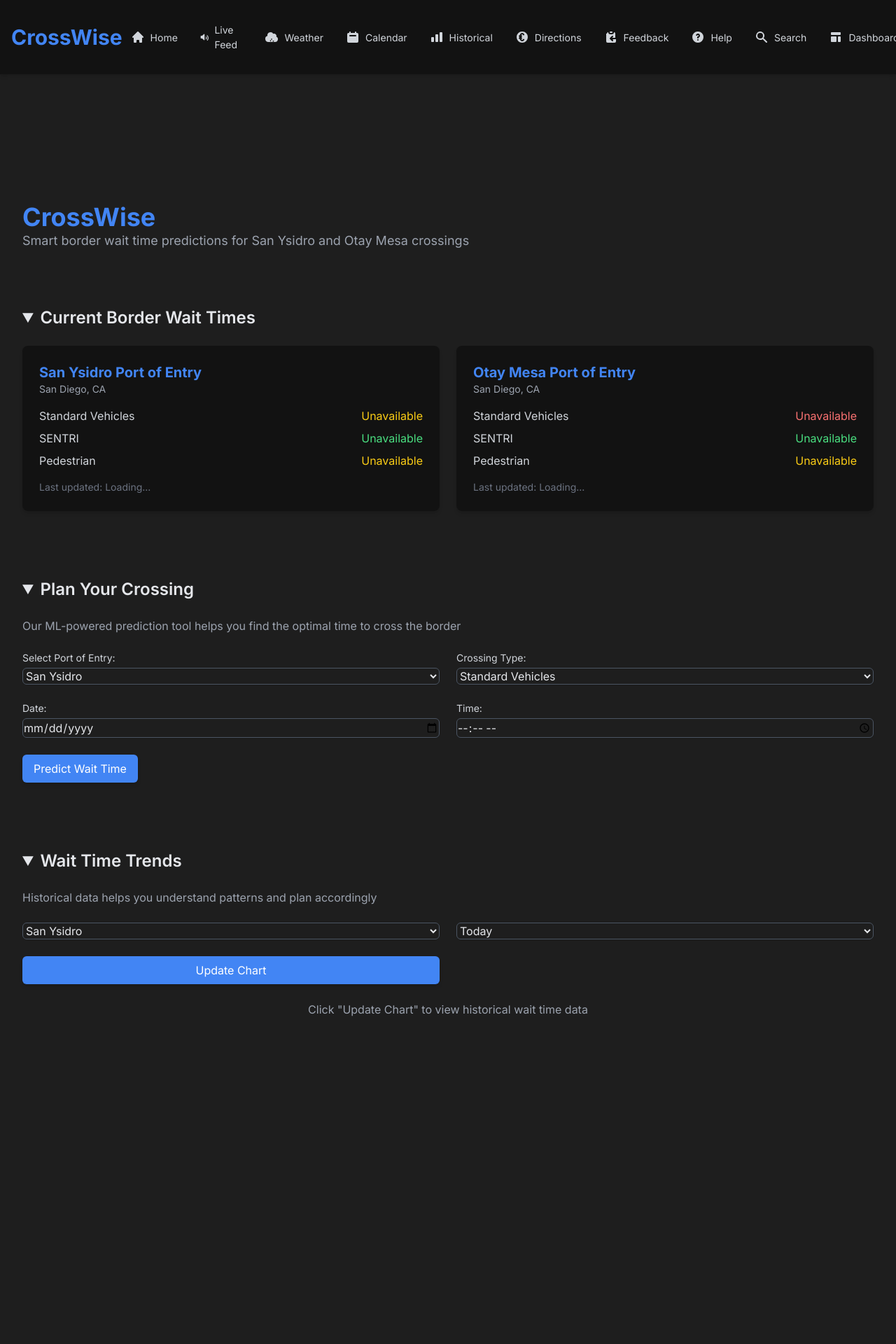
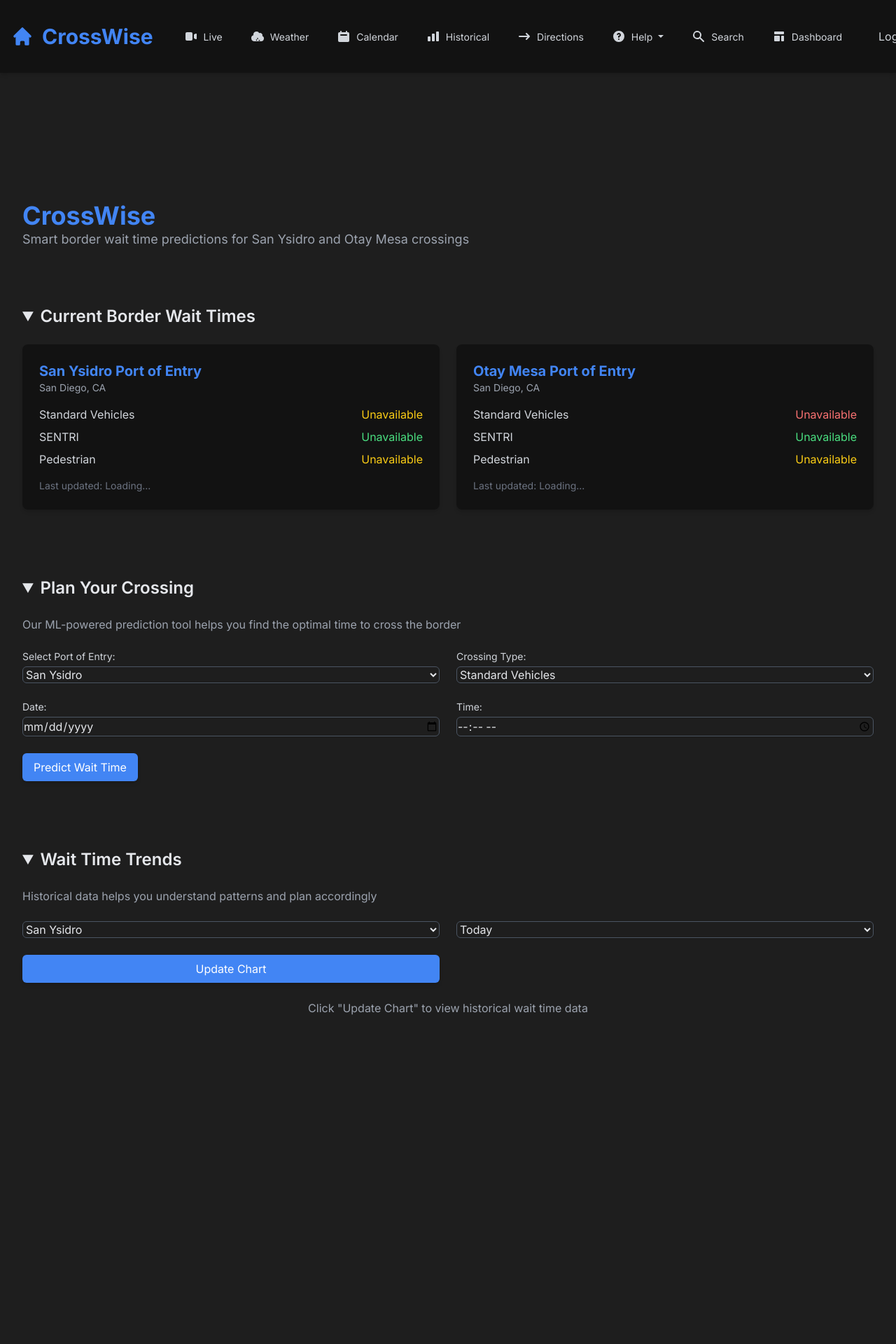
Before and after one commit to illuminati1618/CrossWise, a Jekyll site: the page built from index.html, in a window 1280 px wide. Shown: the top 1920 px of the page at 70% size. Built offline with Jekyll 4.4.1, drawn with Linux system fonts in a browser that asks for light colours; nearby versions of some CDN libraries.

Commit message:
save the world for the second time in one day and make the nav bar the most amazing thing mankind has ever witnessed

```diff
--- a/_layouts/tailwind.html
+++ b/_layouts/tailwind.html
@@ -77,6 +77,22 @@
         color: white;
       }
 
+      .logo-link {
+        display: inline-flex;
+        align-items: center;
+        text-decoration: none;
+        color: inherit;
+        transition: all 0.2s ease-in-out;
+      }
+
+      .logo-link:hover {
+        transform: translateY(-1px);
+      }
+
+      .logo-link:hover svg {
+        transform: scale(1.1);
+      }
+
       .nav-link {
         display: inline-flex;
         align-items: center;
@@ -107,9 +123,95 @@
         font-weight: 500;
       }
 
+      /* Dropdown Styles */
+      .dropdown {
+        position: relative;
+        display: inline-block;
+      }
+
+      .dropdown-content {
+        position: absolute;
+        top: 100%;
+        right: 0;
+        background-color: var(--color-dark);
+        min-width: 180px;
+        border: 1px solid #3c4c60;
+        border-radius: 0.5rem;
+        box-shadow: 0 10px 25px rgba(0, 0, 0, 0.3);
+        z-index: 1000;
+        opacity: 0;
+        visibility: hidden;
+        transform: translateY(-10px);
+        transition: all 0.3s cubic-bezier(0.4, 0, 0.2, 1);
+        margin-top: 0.5rem;
+      }
+
+      .dropdown:hover .dropdown-content {
+        opacity: 1;
+        visibility: visible;
+        transform: translateY(0);
+      }
+
+      .dropdown-item {
+        display: flex;
+        align-items: center;
+        padding: 0.75rem 1rem;
+        color: #d1d5db;
+        text-decoration: none;
+        transition: all 0.2s ease-in-out;
+        border-radius: 0.375rem;
+        margin: 0.25rem;
+        font-size: 0.875rem;
+        font-weight: 500;
+      }
+
+      .dropdown-item:hover {
+        background-color: rgba(66, 133, 244, 0.1);
+        color: var(--color-accent);
+        transform: translateX(4px);
+      }
+
+      .dropdown-item svg {
+        transition: all 0.2s ease-in-out;
+        margin-right: 0.5rem;
+      }
+
+      .dropdown-item:hover svg {
+        transform: scale(1.1);
+        color: var(--color-accent);
+      }
+
+      .dropdown-separator {
+        height: 1px;
+        background-color: #3c4c60;
+        margin: 0.25rem 0;
+      }
+
+      /* Arrow indicator for dropdown */
+      .dropdown-trigger::after {
+        content: '';
+        display: inline-block;
+        width: 0;
+        height: 0;
+        margin-left: 0.5rem;
+        border-left: 4px solid transparent;
+        border-right: 4px solid transparent;
+        border-top: 4px solid currentColor;
+        transition: transform 0.2s ease-in-out;
+      }
+
+      .dropdown:hover .dropdown-trigger::after {
+        transform: rotate(180deg);
+      }
+
       @media (max-width: 768px) {
         .nav-link-text {
           display: none;
+        }
+
+        .dropdown-content {
+          right: -50px;
+          min-width: 160px;
         }
       }
     </style>
@@ -118,22 +220,19 @@
     <!-- Header -->
     <header class="bg-dark shadow-md py-6">
       <div class="max-w-7xl mx-auto px-4 flex justify-between items-center">
-        <h1 class="text-3xl font-bold text-accent">CrossWise</h1>
-        <nav class="flex items-center space-x-2">
-          <!-- Home -->
-          <a href="{{ site.baseurl }}/" class="nav-link" title="Home">
-            <svg class="w-5 h-5" fill="currentColor" viewBox="0 0 20 20">
+        <a href="{{ site.baseurl }}/" class="logo-link mr-8">
+          <svg class="w-8 h-8 mr-3 text-accent" fill="currentColor" viewBox="0 0 20 20">
             <path d="M10.707 2.293a1 1 0 00-1.414 0l-7 7a1 1 0 001.414 1.414L4 10.414V17a1 1 0 001 1h2a1 1 0 001-1v-2a1 1 0 011-1h2a1 1 0 011 1v2a1 1 0 001 1h2a1 1 0 001-1v-6.586l.293.293a1 1 0 001.414-1.414l-7-7z"/>
           </svg>
-            <span class="nav-link-text">Home</span>
+          <h1 class="text-3xl font-bold text-accent">CrossWise</h1>
         </a>
-
-          <!-- Live Feed -->
-          <a href="{{ site.baseurl }}/livefeed" class="nav-link" title="Live Feed">
+        <nav class="flex items-center space-x-4">
+          <!-- Live -->
+          <a href="{{ site.baseurl }}/livefeed" class="nav-link" title="Live Camera">
             <svg class="w-5 h-5" fill="currentColor" viewBox="0 0 20 20">
-              <path fill-rule="evenodd" d="M9.383 3.076A1 1 0 0110 4v12a1 1 0 01-1.707.707L4.586 13H2a1 1 0 01-1-1V8a1 1 0 011-1h2.586l3.707-3.707a1 1 0 011.09-.217zM15.657 6.343a1 1 0 011.414 0A9.972 9.972 0 0119 12a9.972 9.972 0 01-1.929 5.657 1 1 0 01-1.414-1.414A7.971 7.971 0 0017 12c0-2.043-.769-3.908-2.029-5.314a1 1 0 010-1.414zm-2.829 2.828a1 1 0 011.415 0A5.983 5.983 0 0115 12a5.984 5.984 0 01-.757 2.828 1 1 0 01-1.415-1.414A3.989 3.989 0 0013 12a3.989 3.989 0 00-.172-1.414 1 1 0 010-1.415z" clip-rule="evenodd"/>
+              <path d="M2 6a2 2 0 012-2h6a2 2 0 012 2v8a2 2 0 01-2 2H4a2 2 0 01-2-2V6zM14.553 7.106A1 1 0 0014 8v4a1 1 0 00.553.894l2 1A1 1 0 0018 13V7a1 1 0 00-1.447-.894l-2 1z"/>
             </svg>
-            <span class="nav-link-text">Live Feed</span>
+            <span class="nav-link-text">Live</span>
           </a>
 
           <!-- Weather -->
@@ -163,27 +262,37 @@
           <!-- Directions -->
           <a href="{{ site.baseurl }}/directions" class="nav-link" title="Directions">
             <svg class="w-5 h-5" fill="currentColor" viewBox="0 0 20 20">
-              <path fill-rule="evenodd" d="M10 18a8 8 0 100-16 8 8 0 000 16zM8.736 6.979C9.208 6.193 9.696 6 10 6c.304 0 .792.193 1.264.979a1 1 0 001.715-1.029C12.279 4.784 11.232 4 10 4s-2.279.784-2.979 1.95c-.285.475-.507 1-.67 1.55H6a1 1 0 000 2h.013a9.358 9.358 0 000 1H6a1 1 0 100 2h.351c.163.55.385 1.075.67 1.55C7.721 15.216 8.768 16 10 16s2.279-.784 2.979-1.95a1 1 0 10-1.715-1.029C10.792 13.807 10.304 14 10 14c-.304 0-.792-.193-1.264-.979a4.265 4.265 0 01-.264-.521H9a1 1 0 100-2h-.013a9.358 9.358 0 010-1H9a1 1 0 000-2h-.528a4.265 4.265 0 01.264-.521z" clip-rule="evenodd"/>
+              <path fill-rule="evenodd" d="M12.293 5.293a1 1 0 011.414 0l4 4a1 1 0 010 1.414l-4 4a1 1 0 01-1.414-1.414L14.586 11H3a1 1 0 110-2h11.586l-2.293-2.293a1 1 0 010-1.414z" clip-rule="evenodd"/>
             </svg>
             <span class="nav-link-text">Directions</span>
           </a>
 
-          <!-- Border Feedback -->
-          <a href="{{ site.baseurl }}/crosswiseforms" class="nav-link" title="Border Feedback">
-            <svg class="w-5 h-5" fill="currentColor" viewBox="0 0 20 20">
-              <path d="M9 2a1 1 0 000 2h2a1 1 0 100-2H9z"/>
-              <path fill-rule="evenodd" d="M4 5a2 2 0 012-2 3 3 0 003 3h2a3 3 0 003-3 2 2 0 012 2v6h-4.586l1.293-1.293a1 1 0 00-1.414-1.414l-3 3a1 1 0 000 1.414l3 3a1 1 0 001.414-1.414L12.586 13H17v3a2 2 0 01-2 2H5a2 2 0 01-2-2V5z" clip-rule="evenodd"/>
-            </svg>
-            <span class="nav-link-text">Feedback</span>
-          </a>
-
-          <!-- Help -->
-          <a href="{{ site.baseurl }}/help" class="nav-link" title="Help">
+          <!-- Help Dropdown -->
+          <div class="dropdown">
+            <a href="{{ site.baseurl }}/help" class="nav-link dropdown-trigger" title="Help & Support">
               <svg class="w-5 h-5" fill="currentColor" viewBox="0 0 20 20">
                 <path fill-rule="evenodd" d="M18 10a8 8 0 11-16 0 8 8 0 0116 0zm-8-3a1 1 0 00-.867.5 1 1 0 11-1.731-1A3 3 0 0113 8a3.001 3.001 0 01-2 2.83V11a1 1 0 11-2 0v-1a1 1 0 011-1 1 1 0 100-2zm0 8a1 1 0 100-2 1 1 0 000 2z" clip-rule="evenodd"/>
               </svg>
               <span class="nav-link-text">Help</span>
             </a>
+            <div class="dropdown-content">
+              <a href="{{ site.baseurl }}/crosswiseforms" class="dropdown-item">
+                <svg class="w-4 h-4" fill="currentColor" viewBox="0 0 20 20">
+                  <path d="M9 2a1 1 0 000 2h2a1 1 0 100-2H9z"/>
+                  <path fill-rule="evenodd" d="M4 5a2 2 0 012-2 3 3 0 003 3h2a3 3 0 003-3 2 2 0 012 2v6h-4.586l1.293-1.293a1 1 0 00-1.414-1.414l-3 3a1 1 0 000 1.414l3 3a1 1 0 001.414-1.414L12.586 13H17v3a2 2 0 01-2 2H5a2 2 0 01-2-2V5z" clip-rule="evenodd"/>
+                </svg>
+                <span>Feedback</span>
+              </a>
+              <div class="dropdown-separator"></div>
+              <a href="{{ site.baseurl }}/contact" class="dropdown-item">
+                <svg class="w-4 h-4" fill="currentColor" viewBox="0 0 20 20">
+                  <path d="M2.003 5.884L10 9.882l7.997-3.998A2 2 0 0016 4H4a2 2 0 00-1.997 1.884z"/>
+                  <path d="M18 8.118l-8 4-8-4V14a2 2 0 002 2h12a2 2 0 002-2V8.118z"/>
+                </svg>
+                <span>Contact</span>
+              </a>
+            </div>
+          </div>
 
           <!-- Search -->
           <a href="{{ site.baseurl }}/search" class="nav-link" title="Search">
```
Lines whose indentation alone changed are shown as unchanged.
